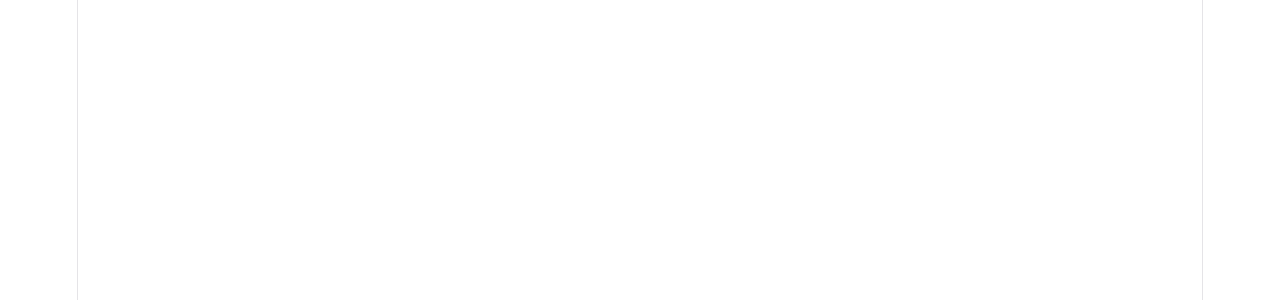
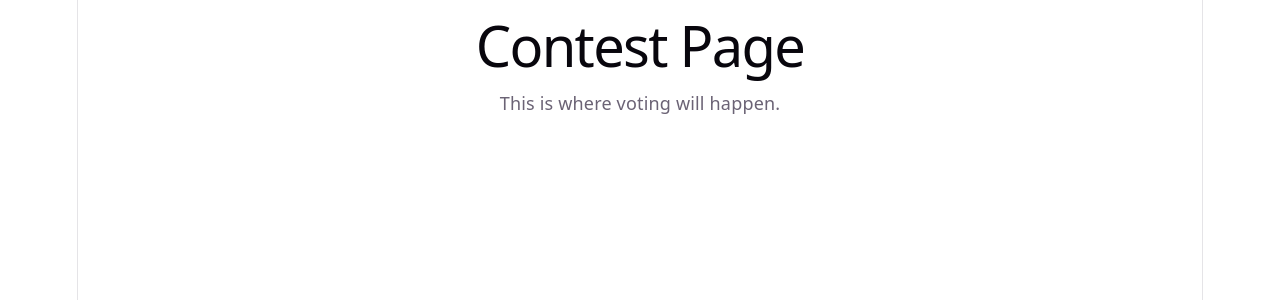
Before and after one commit to MimiShuma/gowr-avatar-contest, a React (Vite) app: page /contest/1 in a window 1280 px wide. Before the commit this address had no page. Shown: the top 300 px of the page. Built offline with nearby package versions, Linux system fonts and the light colour scheme.

Commit message:
multiple pages added 1

```diff
--- a/src/App.jsx
+++ b/src/App.jsx
@@ -2,6 +2,9 @@
 
 import Home from "./pages/Home";
 import Login from "./pages/Login";
+import Contests from "./pages/Contests";
+import Contest from "./pages/Contest";
+import Results from "./pages/Results";
 
 function App() {
   return (
@@ -9,6 +12,9 @@
       <Routes>
         <Route path="/" element={<Home />} />
         <Route path="/login" element={<Login />} />
+        <Route path="/contests" element={<Contests />} />
+        <Route path="/contest/:id" element={<Contest />} />
+        <Route path="/results/:id" element={<Results />} />
       </Routes>
     </BrowserRouter>
   );
--- /dev/null
+++ b/src/pages/contest.jsx
@@ -0,0 +1,10 @@
+function Contest() {
+    return (
+        <div>
+            <h1>Contest Page</h1>
+            <p>This is where voting will happen.</p>
+        </div>
+    );
+}
+
+export default Contest;
--- /dev/null
+++ b/src/pages/contests.jsx
@@ -0,0 +1,10 @@
+function Contests() {
+    return (
+        <div>
+            <h1>All Contests</h1>
+            <p>This page will list all active contests.</p>
+        </div>
+    );
+}
+
+export default Contests;
--- /dev/null
+++ b/src/pages/results.jsx
@@ -0,0 +1,10 @@
+function Results() {
+    return (
+        <div>
+            <h1>Results Page</h1>
+            <p>This is where winners will be shown.</p>
+        </div>
+    );
+}
+
+export default Results;
```
